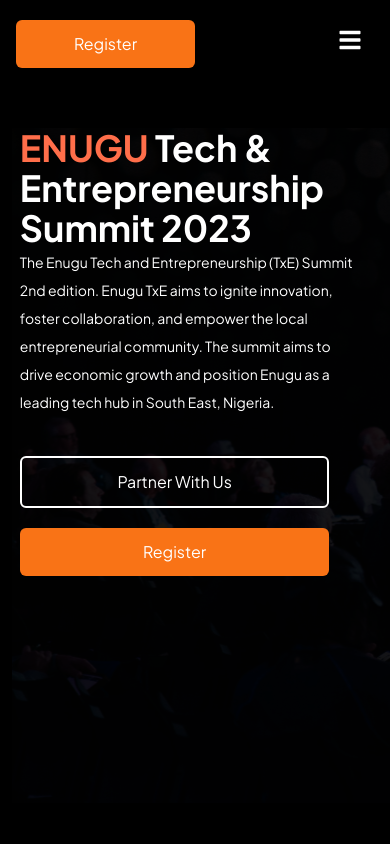
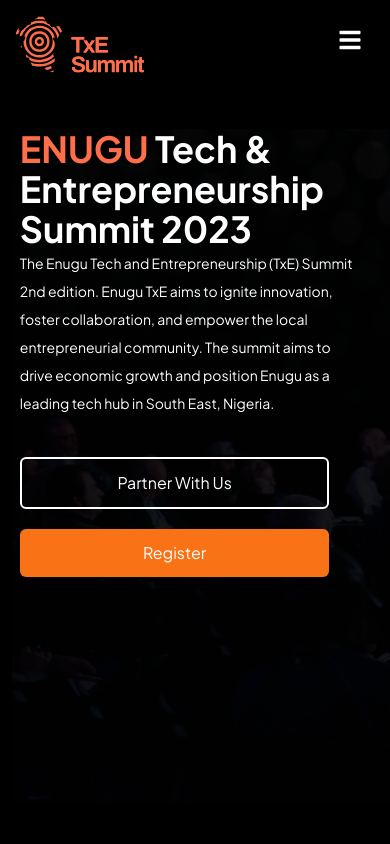
Before and after one commit to TxEAfrica/TxE-FE, a React (Create React App) app: page / in a window 390 px wide. Shown: the top 844 px of the page. Built offline with nearby package versions, Linux system fonts and the light colour scheme.

Commit message:
removed register btn in mobile

```diff
--- a/src/landingPage/sections/Navbar.jsx
+++ b/src/landingPage/sections/Navbar.jsx
@@ -17,9 +17,8 @@
 	};
 
 	return (
-		<div className="flex flex-row-reverse lg:flex-row justify-between items-center py-4 px-4 md:px-8 lg:px-4 sticky top-0 z-50 navbar">
+		<div className="flex justify-between items-center py-4 px-4 md:px-8 lg:px-4 sticky top-0 z-50 navbar">
 			<div
-				className="hidden lg:flex"
 				onClick={() => location.pathname !== "/" && navigate("/")}>
 				<img
 					src={TxELogo}
@@ -80,7 +79,7 @@
 				)}
 			</div>
 			<div
-				className="cursor-pointer w-1/2 lg:w-1/6 h-fit"
+				className="hidden md:flex cursor-pointer w-1/2 lg:w-1/6 h-fit"
 				onClick={() => navigate("/register")}>
 				<BtnPrimary btnName={"Register"} />
 			</div>
```
